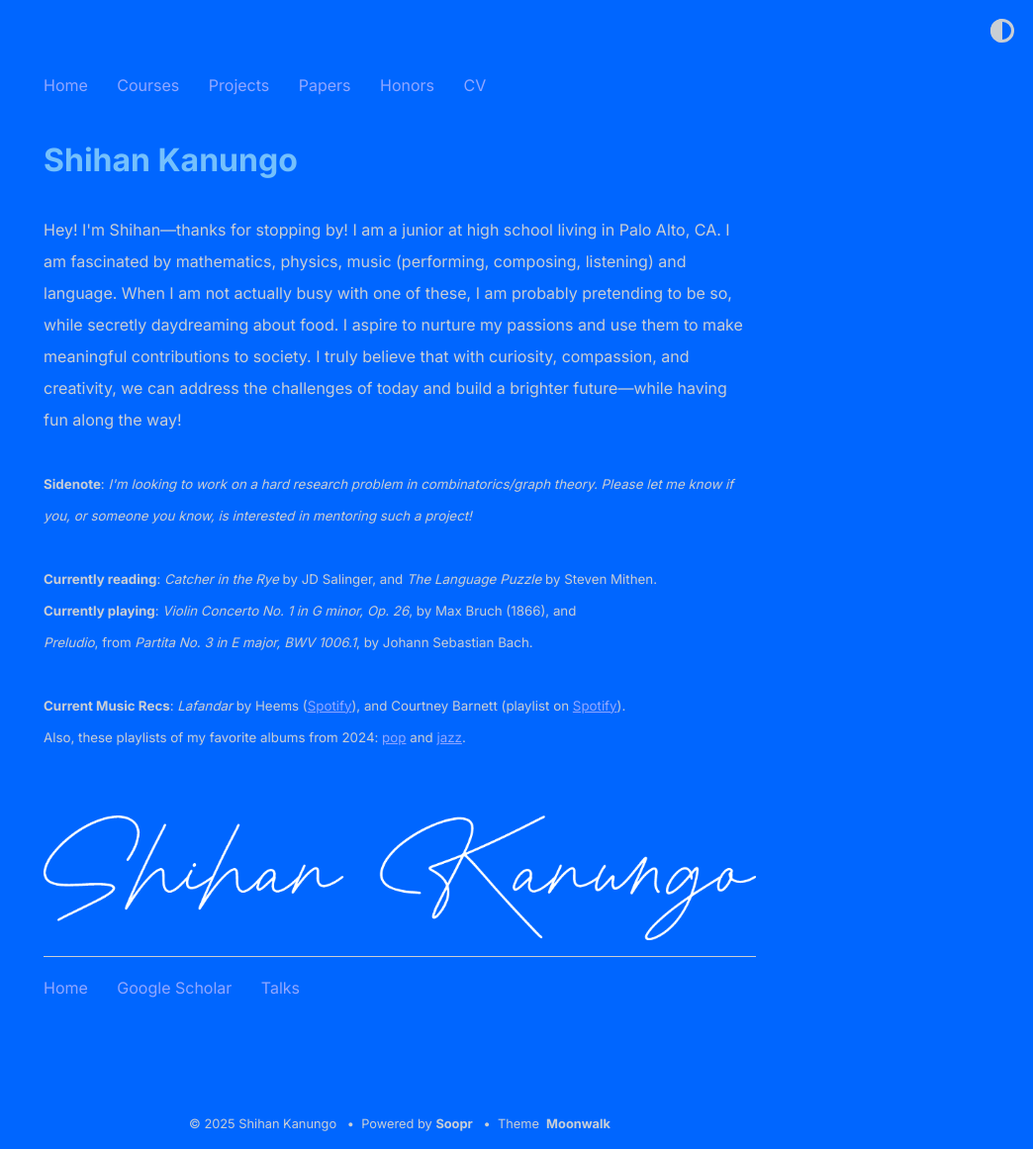
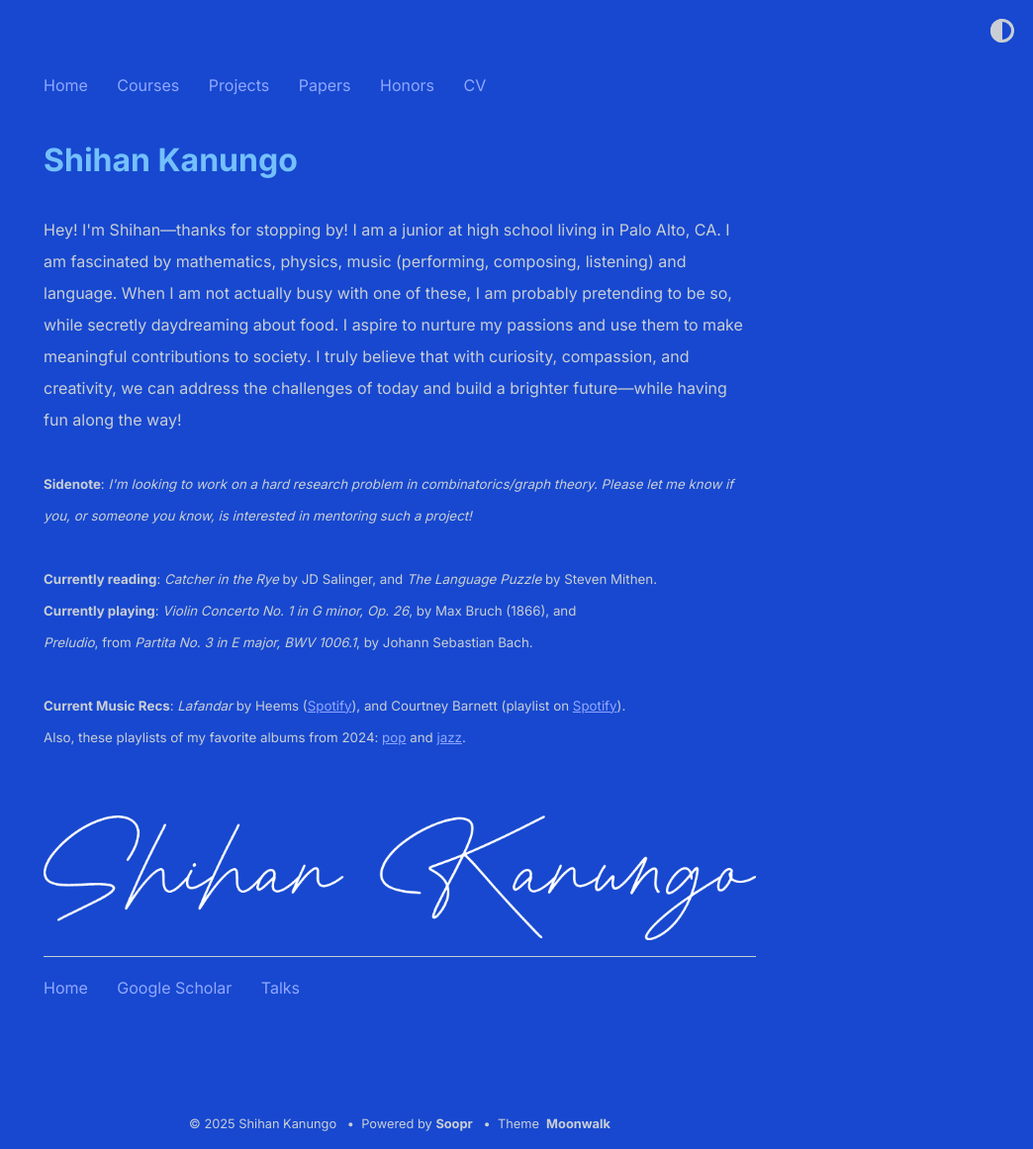
Before and after one commit to shihankanungo/shihankanungo.github.io, a Jekyll site: the page built from index.md, in a window 1280 px wide. Shown: the whole page at 99% size, without its empty margins (236-1280 px from the left). Built offline with Jekyll 4.4.1, drawn with Linux system fonts in a browser that asks for light colours.

Commit message:
Update moonwalk.scss

```diff
--- a/_sass/moonwalk.scss
+++ b/_sass/moonwalk.scss
@@ -85,7 +85,7 @@ img {
       --headings: #74c0fc;
       --links: #91A7FF;
       --highlight: #41C7C7;
-      --bg: #0066ff;
+      --bg: #1748cf;
       --bg-secondary: #0043fc;
       // --bg: #1f242A;
       // --bg-secondary: #323945;
```
